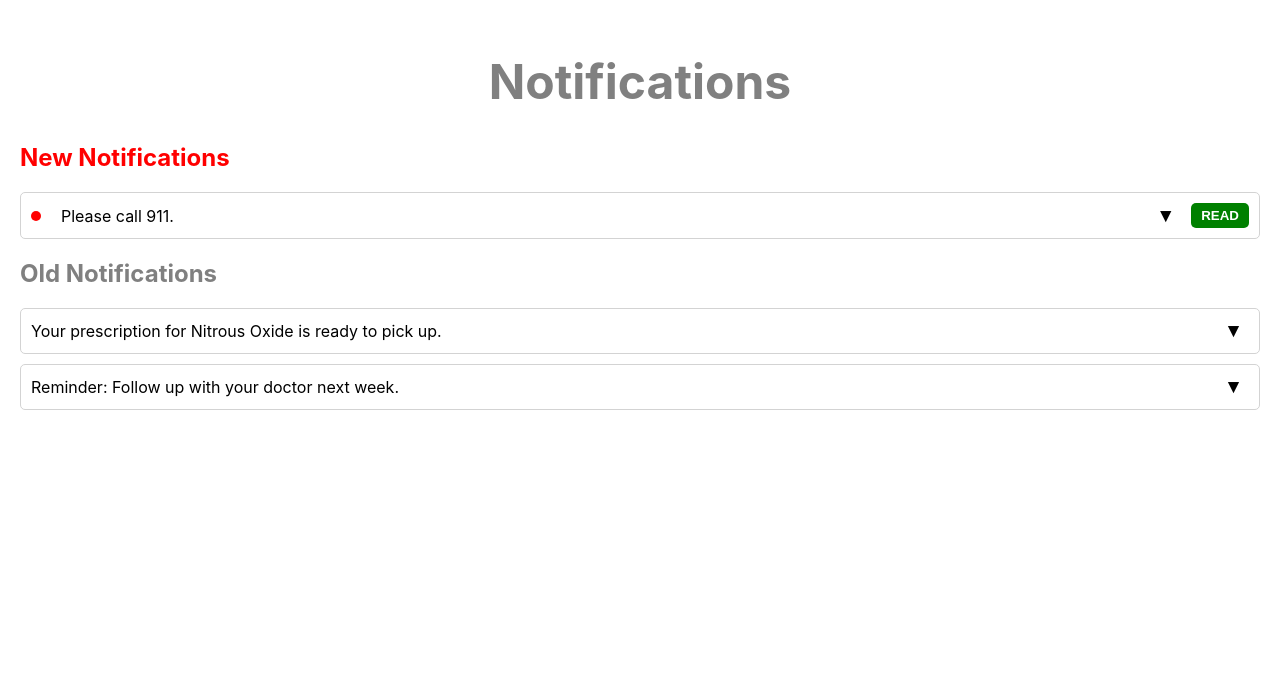
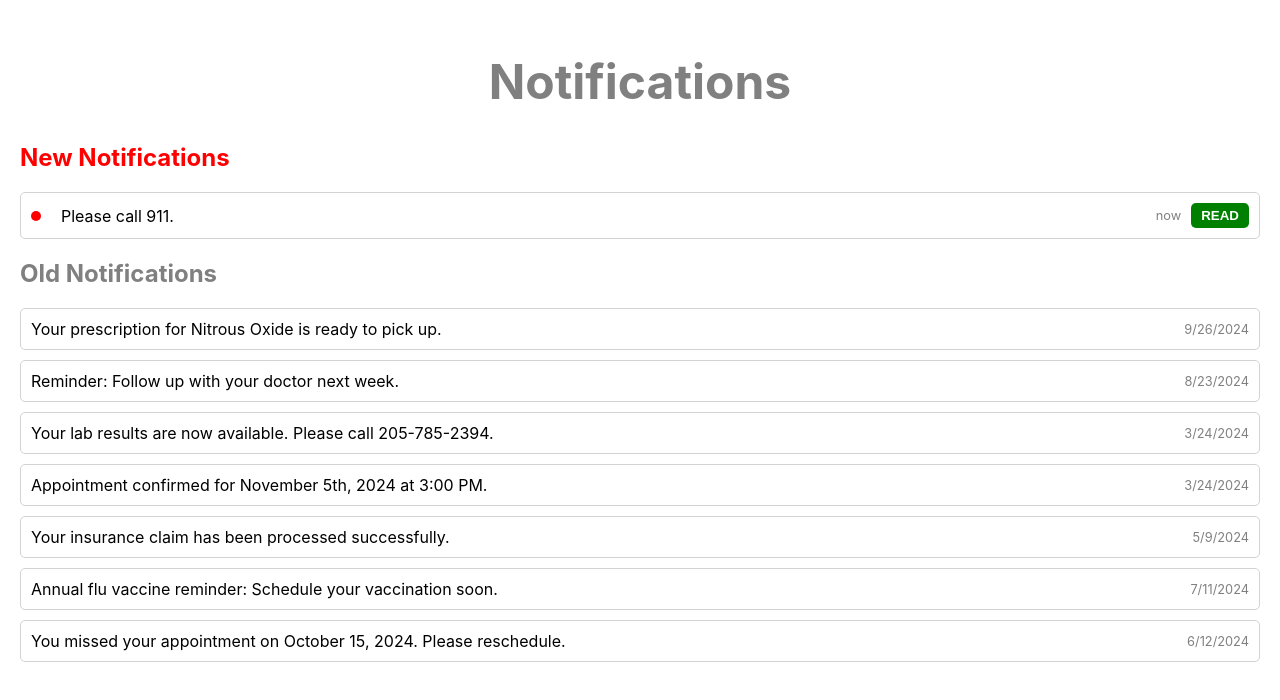
Before and after one commit to SENG-350-2024-fall/Team10, a React (Create React App) app in the folder Milestone 2/my-app/: page /Notifications in a window 1280 px wide. Shown: the top 700 px of the page. Built offline with nearby package versions, Linux system fonts and the light colour scheme.

Commit message:
status page

```diff
--- a/Milestone 2/my-app/src/frontend/pages/Notifications.js
+++ b/Milestone 2/my-app/src/frontend/pages/Notifications.js
@@ -7,9 +7,21 @@ const Notifications = ({ user }) => {
         "Please call 911."
     ];
 
+    const generateRandomDate = () => {
+        const startDate = new Date("2024-01-01");
+        const endDate = new Date("2024-10-20");
+        const randomTime = startDate.getTime() + Math.random() * (endDate.getTime() - startDate.getTime());
+        return new Date(randomTime).toLocaleDateString();
+    };
+
     const stickyOldNotifications = [
-        { id: 1, message: "Your prescription for Nitrous Oxide is ready to pick up." },
-        { id: 2, message: "Reminder: Follow up with your doctor next week." }
+        { id: 1, message: "Your prescription for Nitrous Oxide is ready to pick up.", date: generateRandomDate() },
+        { id: 2, message: "Reminder: Follow up with your doctor next week.", date: generateRandomDate() },
+        { id: 3, message: "Your lab results are now available. Please call 205-785-2394.", date: generateRandomDate() },
+        { id: 4, message: "Appointment confirmed for November 5th, 2024 at 3:00 PM.", date: generateRandomDate() },
+        { id: 5, message: "Your insurance claim has been processed successfully.", date: generateRandomDate() },
+        { id: 6, message: "Annual flu vaccine reminder: Schedule your vaccination soon.", date: generateRandomDate() },
+        { id: 7, message: "You missed your appointment on October 15, 2024. Please reschedule.", date: generateRandomDate() }
     ];
 
     const [newNotifications, setNewNotifications] = useState([]);
@@ -19,16 +31,23 @@ const Notifications = ({ user }) => {
     useEffect(() => {
         const randomMessage =
             notificationMessages[Math.floor(Math.random() * notificationMessages.length)];
-        setNewNotifications([{ id: Date.now(), message: randomMessage, expanded: false }]);
+        setNewNotifications([{ id: Date.now(), message: randomMessage, expanded: false, date: "now" }]);
     }, []);
 
     // Handle moving a notification to old
     const handleDoneNotification = (id) => {
         const notificationToMove = newNotifications.find((n) => n.id === id);
-        setOldNotifications((prev) => [
-            ...prev.slice(-3), // Keep the last 3 old notifications plus the new one
-            { ...notificationToMove, expanded: false }
-        ]);
+        const notificationWithDate = {
+            ...notificationToMove,
+            expanded: false,
+            date: new Date().toLocaleDateString() // Use the current date
+        };
+
+        setOldNotifications((prev) => {
+            const updated = [notificationWithDate, ...prev];
+            return updated.sort((a, b) => new Date(b.date) - new Date(a.date)); // Sort by date, descending
+        });
+
         setNewNotifications([]);
     };
 
@@ -71,12 +90,6 @@ const Notifications = ({ user }) => {
             gap: '10px',
             flexGrow: 1,
         },
-        arrowButton: {
-            background: 'none',
-            border: 'none',
-            cursor: 'pointer',
-            fontSize: '1.2em',
-        },
         doneButton: {
             backgroundColor: 'green',
             color: 'white',
@@ -118,12 +131,7 @@ const Notifications = ({ user }) => {
                                 <span>{notification.message}</span>
                             </div>
                             <div style={{ display: 'flex', gap: '10px', alignItems: 'center' }}>
-                                <button
-                                    style={notificationStyles.arrowButton}
-                                    onClick={() => toggleExpandNotification(notification.id, true)}
-                                >
-                                    {notification.expanded ? '▲' : '▼'}
-                                </button>
+                                <span style={{ fontSize: '0.8em', color: 'gray' }}>{notification.date}</span>
                                 <button
                                     style={notificationStyles.doneButton}
                                     onClick={(e) => {
@@ -152,10 +160,10 @@ const Notifications = ({ user }) => {
                         }}
                         onClick={() => toggleExpandNotification(notification.id, false)}
                     >
-                        <div style={notificationStyles.content}>{notification.message}</div>
-                        <button style={notificationStyles.arrowButton}>
-                            {notification.expanded ? '▲' : '▼'}
-                        </button>
+                        <div style={notificationStyles.content}>
+                            <span>{notification.message}</span>
+                        </div>
+                        <span style={{ fontSize: '0.8em', color: 'gray' }}>{notification.date}</span>
                     </div>
                 ))}
             </div>
--- a/Milestone 2/my-app/src/frontend/pages/Status.js
+++ b/Milestone 2/my-app/src/frontend/pages/Status.js
@@ -86,6 +86,15 @@ const Status = ({ user }) => {
                 <Typography variant="body1" color="textSecondary" mt={2}>
                     {Math.round(progress)}%
                 </Typography>
+                {progress === 100 && (
+                    <Typography
+                        variant="h6"
+                        color="primary"
+                        style={{ marginTop: '1em', fontWeight: 'bold', fontSize: '1.8em' }}
+                    >
+                        Your triage is complete. Check the Notifications tab for further instructions.
+                    </Typography>
+                )}
             </Box>
         </div>
     );
```
